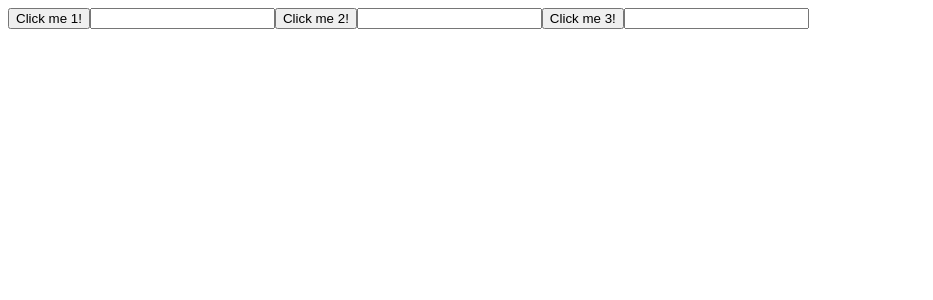
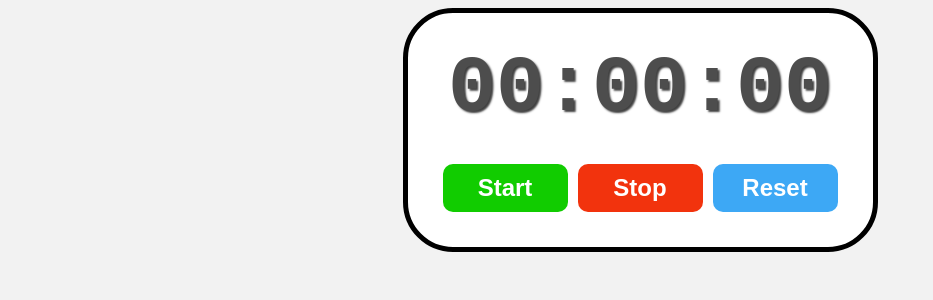
Before and after one commit to alal9000/react-course-bc, a React (Vite) app in the folder my-react-app/: page / in a window 1280 px wide. Shown: the top 300 px of the page, without its empty margins (0-933 px from the left). Built offline with nearby package versions, Linux system fonts and the light colour scheme.

Commit message:
finished up stopwatch app

```diff
--- a/my-react-app/src/App.jsx
+++ b/my-react-app/src/App.jsx
@@ -1,11 +1,11 @@
 // you may need to adjust css because we are sharing one file for all components and projects
 
-import MyComponent8 from "./MyComponent8";
+import StopWatch from "./StopWatch/StopWatch";
 
 function App() {
   return (
     <>
-      <MyComponent8 />
+      <StopWatch />
     </>
   );
 }
--- /dev/null
+++ b/my-react-app/src/StopWatch/StopWatch.css
@@ -0,0 +1,63 @@
+body {
+  display: flex;
+  flex-direction: column;
+  align-items: center;
+  background-color: hsl(0, 0%, 95%);
+}
+
+.stopwatch {
+  display: flex;
+  flex-direction: column;
+  align-items: center;
+  border: 5px solid;
+  border-radius: 50px;
+  background-color: white;
+  padding: 30px;
+
+}
+
+.display {
+  font-size: 5rem;
+  font-family: monospace;
+  font-weight: bold;
+  color: hsl(0, 0%, 30%);
+  text-shadow: 2px 2px 2px hsla(0, 0%, 0%, 0.754);
+  margin-bottom: 25px;
+}
+
+.controls button {
+  font-size: 1.5rem;
+  font-weight: bold;
+  padding: 10px 20px;
+  margin: 5px;
+  min-width: 125px;
+  border: none;
+  border-radius: 10px;
+  cursor: pointer;
+  color: white;
+  transition: background-color 0.5s ease;
+}
+
+.start-button {
+  background-color: hsl(115, 100%, 40%);
+}
+
+.start-button:hover {
+  background-color: hsl(115, 100%, 35%);
+}
+
+.stop-button {
+  background-color: hsl(10, 90%, 50%);
+}
+
+.stop-button:hover {
+  background-color: hsl(10, 90%, 45%);
+}
+
+.reset-button {
+  background-color: hsl(205, 90%, 60%);
+}
+
+.reset-button:hover {
+  background-color: hsl(205, 90%, 55%);
+}
--- /dev/null
+++ b/my-react-app/src/StopWatch/StopWatch.jsx
@@ -0,0 +1,62 @@
+import React, { useState, useEffect, useRef } from "react";
+import "./StopWatch.css";
+
+export default function StopWatch() {
+  const [isRunning, setIsRunning] = useState(false);
+  const [elapsedTime, setElapsedTime] = useState(0);
+  const intervalIdRef = useRef(null);
+  const startTimeRef = useRef(0);
+
+  useEffect(() => {
+    if(isRunning){
+      intervalIdRef.current = setInterval(() => {
+        setElapsedTime(Date.now() - startTimeRef.current)
+      }, 10)
+    }
+
+    return () => {
+      clearInterval(intervalIdRef.current);
+    }
+  }, [isRunning]);
+
+  function start() {
+    setIsRunning(true);
+    startTimeRef.current = Date.now() - elapsedTime;
+  }
+
+  function stop() {
+    setIsRunning(false)
+  }
+
+  function reset() {
+    setElapsedTime(0);
+    isRunning(false);
+  }
+
+  function formatTime() {
+
+    let hours = Math.floor(elapsedTime / (1000 * 60 * 60));
+    let minutes = Math.floor(elapsedTime / (1000 * 60) % 60);
+    let seconds = Math.floor(elapsedTime / (1000) % 60);
+    let milliseconds = Math.floor((elapsedTime % 1000) / 10);
+
+    hours = String(hours).padStart(2, "0");
+    minutes = String(minutes).padStart(2, "0");
+    seconds = String(seconds).padStart(2, "0");
+    milliseconds = String(milliseconds).padStart(2, "0");
+
+
+    return `${minutes}:${seconds}:${milliseconds}`;
+  }
+
+  return (
+    <div className="stopwatch">
+      <div className="display">{formatTime()}</div>
+      <div className="controls">
+        <button className="start-button" onClick={start}>Start</button>
+        <button className="stop-button" onClick={stop}>Stop</button>
+        <button className="reset-button" onClick={reset}>Reset</button>
+      </div>
+    </div>
+  );
+}
```
